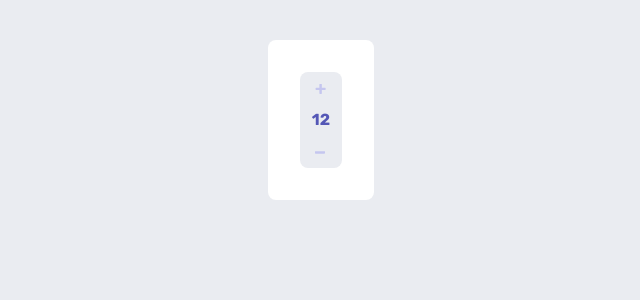
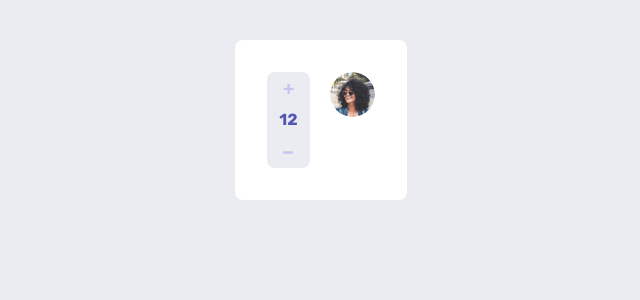
Before and after one commit to ramonhentges/interactive-comments, a Next.js app: page / in a window 1280 px wide. Shown: the top 300 px of the page, without its empty margins (319-959 px from the left). Built offline with nearby package versions, Linux system fonts and the light colour scheme.

Commit message:
feat: avatar

```diff
--- /dev/null
+++ b/src/components/Avatar/index.tsx
@@ -0,0 +1,17 @@
+import Image from 'next/image';
+
+export const Avatar = ({ imgUrl }: AvatarProps) => {
+  return (
+    <Image
+      src={imgUrl}
+      alt="Avatar"
+      className="rounded-full"
+      width={45}
+      height={45}
+    />
+  );
+};
+
+type AvatarProps = {
+  imgUrl: string;
+};
--- a/src/components/index.ts
+++ b/src/components/index.ts
@@ -1 +1,2 @@
 export * from './RateComment';
+export * from './Avatar';
--- a/src/pages/_document.tsx
+++ b/src/pages/_document.tsx
@@ -6,7 +6,11 @@ class MyDocument extends Document {
       <Html>
         <Head>
           <link rel="preconnect" href="https://fonts.googleapis.com" />
-          <link rel="preconnect" href="https://fonts.gstatic.com" crossorigin />
+          <link
+            rel="preconnect"
+            href="https://fonts.gstatic.com"
+            crossOrigin=""
+          />
           <link
             href="https://fonts.googleapis.com/css2?family=Rubik:wght@400;500;700&display=swap"
             rel="stylesheet"
--- a/src/pages/index.tsx
+++ b/src/pages/index.tsx
@@ -1,6 +1,6 @@
 import type { NextPage } from 'next';
 import Head from 'next/head';
-import { RateComment } from '../components';
+import { Avatar, RateComment } from '../components';
 
 const Home: NextPage = () => {
   return (
@@ -13,8 +13,13 @@ const Home: NextPage = () => {
 
       <main className="max-w-lg">
         <section>
-          <div className="bg-white rounded-lg flex flex-col p-8">
+          <div className="bg-white rounded-lg flex flex-row items-start gap-5 p-8">
             <RateComment />
+            <div className="flex flex-col gap-5">
+              <div className="flex-flex-row gap-5 items-start">
+                <Avatar imgUrl="/assets/avatars/image-amyrobson.png" />
+              </div>
+            </div>
           </div>
         </section>
       </main>
```
